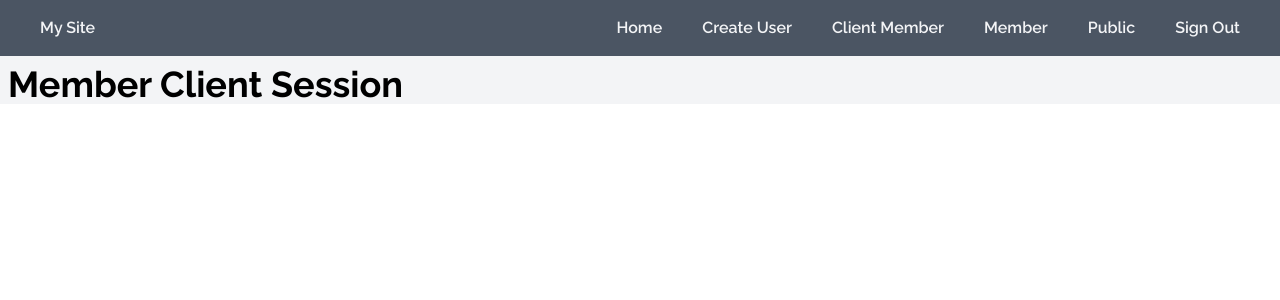
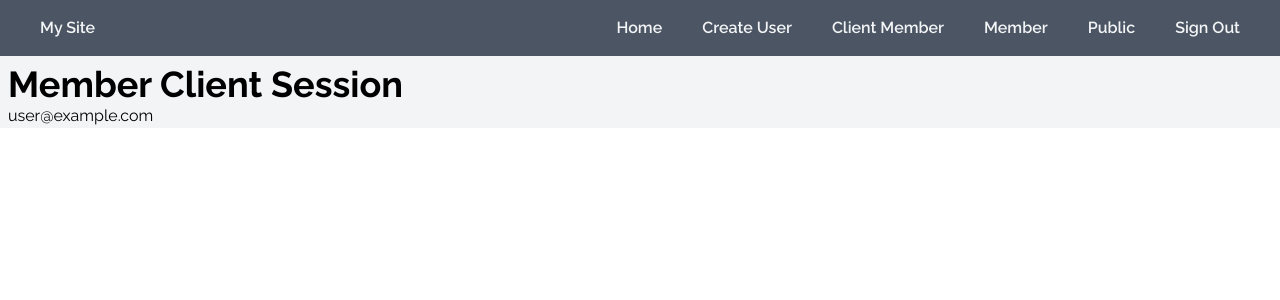
Before and after one commit to houdinipapi/NextJS-Authentication, a Next.js app in the folder authentication/: page /ClientMember in a window 1280 px wide. Shown: the top 300 px of the page. Built offline with nearby package versions, Linux system fonts and the light colour scheme; no server answers; sample sign-in values are in the browser's storage.

Commit message:
chore: Add AuthProvider component for session handling

```diff
--- /dev/null
+++ b/authentication/src/app/(components)/AuthProvider.tsx
@@ -0,0 +1,15 @@
+"use client"
+
+import { SessionProvider } from "next-auth/react"
+
+import { ReactNode } from "react";
+
+const AuthProvider = ({children}: { children: ReactNode }) => {
+    return (
+        <SessionProvider>
+            {children}
+        </SessionProvider>
+    )
+};
+
+export default AuthProvider;
--- a/authentication/src/app/ClientMember/page.tsx
+++ b/authentication/src/app/ClientMember/page.tsx
@@ -1,11 +1,25 @@
 "use client"
 
+import { useSession } from 'next-auth/react'
+import { redirect } from 'next/navigation'
 import React from 'react'
 
 const MemberClientSession = () => {
+
+  const { data: session } = useSession({
+    required: true,
+    onUnauthenticated() {
+      redirect("/api/auth/signin?callbackUrl=/ClientMember");
+    }
+  })
+
+
+
   return (
     <div>
         <h1>Member Client Session</h1>
+        <p>{session?.user?.email}</p>
+        <p>{session?.user?.role}</p>
     </div>
   )
 }
--- a/authentication/src/app/Member/page.tsx
+++ b/authentication/src/app/Member/page.tsx
@@ -7,7 +7,8 @@ const MemberPage = async () => {
 
   const session: { user?: { email?: string, role?: string } } | null = await getServerSession(options)
 
-  // const session = await getServerSession(options)
+  console.log("Session:", session);
+
 
   if (!session) {
     redirect("/api/auth/signin?callbackUrl=/Member");
@@ -18,7 +19,7 @@ const MemberPage = async () => {
     <div>
         <h1>Member Page</h1>
         <p>{session?.user?.email}</p>
-        <p>{session?.user?.role}</p>
+        <p>{session?.user?.role || "Role not found"}</p>
 
     </div>
   )
--- a/authentication/src/app/api/auth/[...nextauth]/options.tsx
+++ b/authentication/src/app/api/auth/[...nextauth]/options.tsx
@@ -59,7 +59,7 @@ export const options = {
                 session.user.id = token.id;
                 session.user.role = token.role;
 
-                console.log(session.user.role)
+                console.log(session.user.role);
             }
             return session;
             // session.id = token.id;
--- a/authentication/src/app/layout.tsx
+++ b/authentication/src/app/layout.tsx
@@ -2,6 +2,7 @@ import type { Metadata } from "next";
 import { Raleway } from "next/font/google";
 import "./globals.css";
 import Navbar from "./(components)/Nav";
+import AuthProvider from "./(components)/AuthProvider";
 
 const raleway = Raleway({ subsets: ["latin"] });
 
@@ -17,15 +18,20 @@ export default function RootLayout({
 }>) {
   return (
     <html lang="en">
+
+      <AuthProvider>
         <body className={raleway.className}>
           <div className="bg-gray-100">
             <Navbar />
+
             <div className="m-2">
               {children}
             </div>
+
           </div>
 
         </body>
+      </AuthProvider>
     </html>
   );
 }
```
Lines whose indentation alone changed are shown as unchanged.
